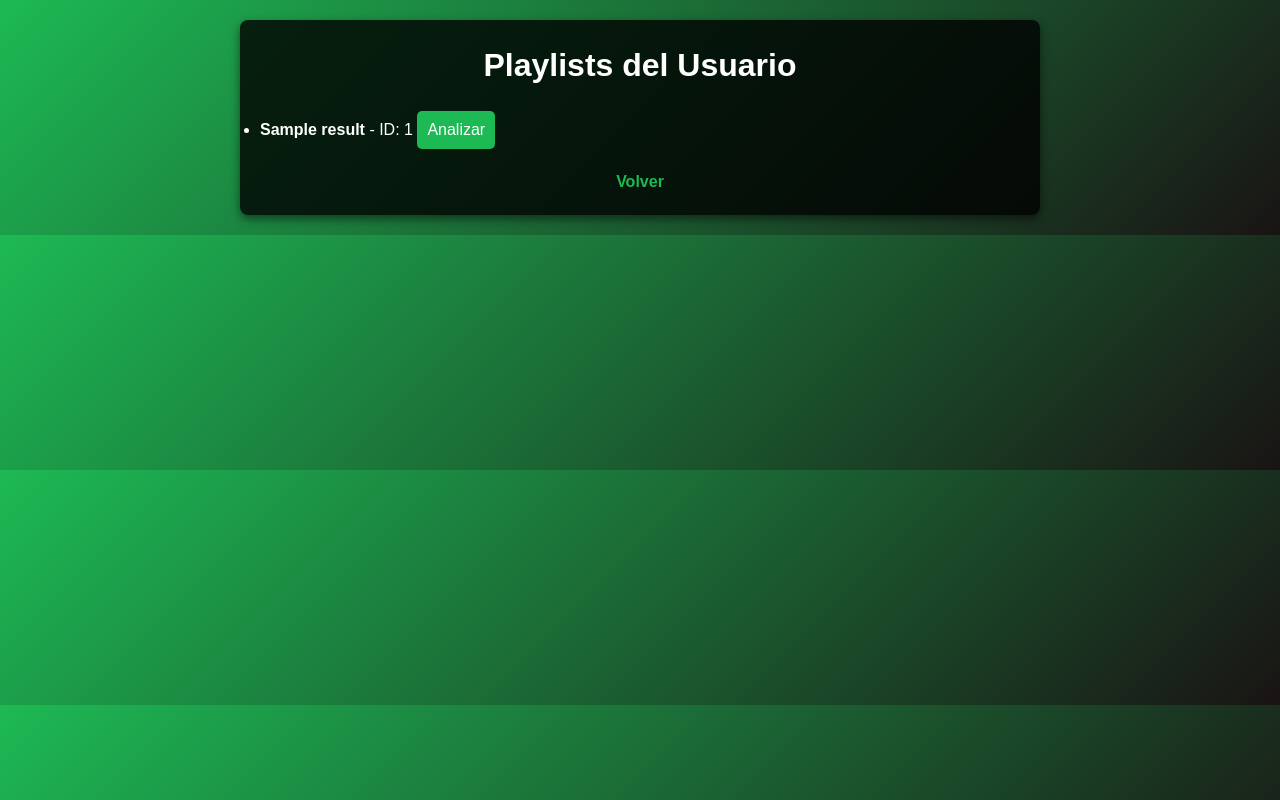
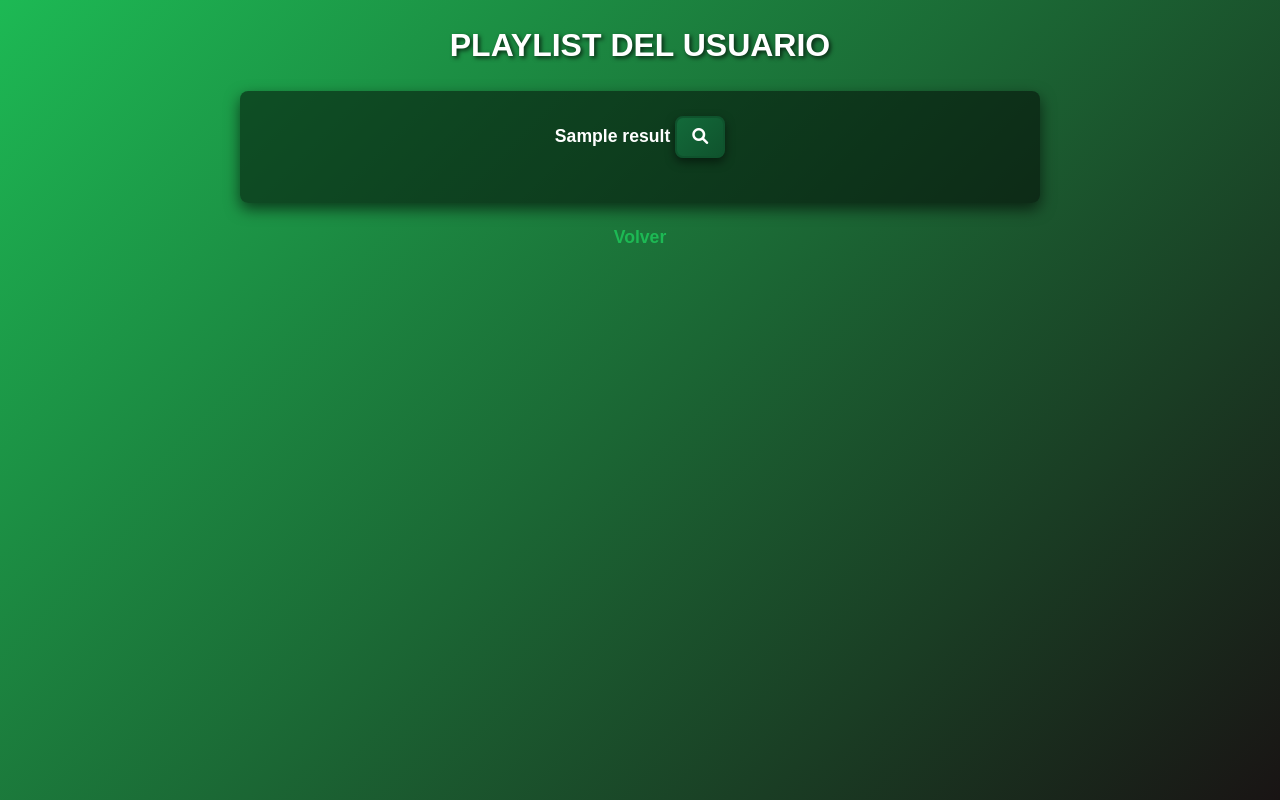
Before and after one commit to jesusruiztoledo/MoodTrack, a Flask app: template templates/user.html in a window 1280 px wide. Run offline with Flask 3, Linux system fonts and the light colour scheme; the template is opened without the code that fills it: most values are stand-ins (such as "Sample title", 1, 10 or a date in 2020).

Commit message:
cambio en el css de user.css

```diff
--- /dev/null
+++ b/static/user.css
@@ -0,0 +1,97 @@
+/* RESET DE ESTILOS */
+html, body {
+    height: 100%;
+    width: 100%;
+}
+
+* {
+    margin: 0;
+    padding: 0;
+    box-sizing: border-box;
+}
+
+/* ESTILO GLOBAL */
+body {
+    font-family: 'Arial', sans-serif;
+    text-align: center;
+    line-height: 1.6;
+    background: linear-gradient(135deg, #1db954, #191414);
+    color: #fff;
+    padding: 20px;
+}
+
+/* TITULO PRINCIPAL */
+h1 {
+    text-align: center;
+    margin-bottom: 20px;
+    text-shadow: 2px 2px 4px rgba(0, 0, 0, 0.7);
+}
+
+/* CONTENEDOR PRINCIPAL */
+.container {
+    max-width: 800px;
+    margin: 0 auto;
+    background: rgba(0, 0, 0, 0.5);
+    border-radius: 8px;
+    padding: 25px;
+    box-shadow: 0 6px 15px rgba(0, 0, 0, 0.6);
+}
+
+/* LISTA DE PLAYLISTS */
+ul {
+    list-style: none; /* Quitar puntos iniciales */
+    padding: 0;
+    margin: 0;
+}
+
+ul li {
+    margin-bottom: 20px; /* Espaciado entre entradas */
+    font-size: 1.1rem;
+}
+
+/* BOTONES */
+button {
+    padding: 10px 15px;
+    font-size: 1rem;
+    font-weight: bold;
+    color: #fff;
+    background: linear-gradient(135deg, #136a3a, #0f532d);
+    border: 2px solid #0f532d;
+    border-radius: 8px;
+    cursor: pointer;
+    box-shadow: 0 4px 10px rgba(0, 0, 0, 0.5);
+    transition: background 0.3s ease, transform 0.2s ease, box-shadow 0.3s ease;
+    display: inline-block;
+}
+
+button:hover {
+    background: linear-gradient(135deg, #0f532d, #094020);
+    transform: translateY(-2px);
+    box-shadow: 0 6px 15px rgba(0, 0, 0, 0.6);
+}
+
+button:focus {
+    outline: 2px dashed #fff;
+    outline-offset: 3px;
+}
+
+/* ENLACES DE RETORNO */
+.return-link {
+    display: block;
+    text-align: center;
+    margin-top: 20px;
+    font-size: 1.1rem;
+    color: #1db954;
+    text-decoration: none;
+    font-weight: bold;
+    transition: color 0.3s ease;
+}
+
+.return-link:hover {
+    color: #0f532d;
+}
+
+.return-link:focus {
+    outline: 2px dashed #1db954;
+    outline-offset: 2px;
+}
--- a/templates/result.html
+++ b/templates/result.html
@@ -4,7 +4,7 @@
     <meta charset="UTF-8">
     <meta name="viewport" content="width=device-width, initial-scale=1.0">
     <title>Resultados del Análisis</title>
-    <link rel="stylesheet" href="/static/style.css">
+    <link rel="stylesheet" href="/static/result.css">
 </head>
 <body>
     <div class="container">
--- a/templates/user.html
+++ b/templates/user.html
@@ -4,23 +4,25 @@
     <meta charset="UTF-8">
     <meta name="viewport" content="width=device-width, initial-scale=1.0">
     <title>Playlists de Usuario</title>
-    <link rel="stylesheet" href="/static/style.css">
+    <link rel="stylesheet" href="/static/user.css">
+    <link rel="stylesheet" href="https://cdnjs.cloudflare.com/ajax/libs/font-awesome/6.0.0-beta3/css/all.min.css">
 </head>
 <body>
+    <h1>PLAYLIST DEL USUARIO</h1>
     <div class="container">
-        <h1>Playlists del Usuario</h1>
         <ul>
             {% for playlist in results %}
             <li>
-                <strong>{{ playlist.Nombre }}</strong> - ID: {{ playlist.ID }}
+                <strong>{{ playlist.Nombre }}</strong>
                 <form action="/analyze" method="post" style="display:inline;">
                     <input type="hidden" name="playlist_id" value="{{ playlist.ID }}">
-                    <button type="submit">Analizar</button>
+                    <button type="submit"><i class="fas fa-search"></i></button>
                 </form>
             </li>
             {% endfor %}
         </ul>
-        <a class="return-link" href="/">Volver</a>
+
     </div>
+    <a class="return-link" href="/">Volver</a>
 </body>
 </html>
```
Also changed, not shown: static/result.css (added, +127 -0 lines), 1 other file.
